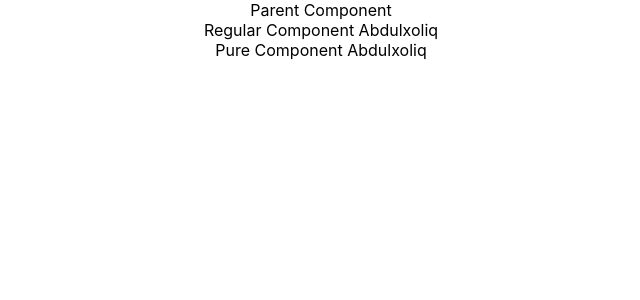
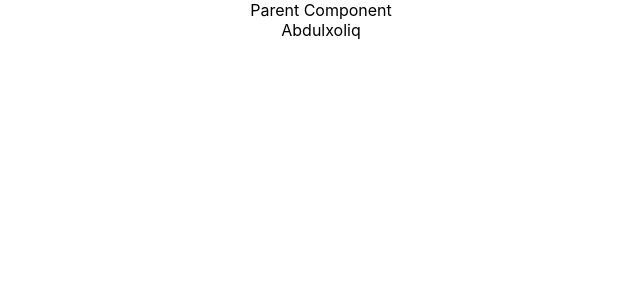
Before and after one commit to Abdulxoliq-1030/react-lessons, a React (Create React App) app in the folder react-lesson/: page / in a window 1280 px wide. Shown: the top 300 px of the page, without its empty margins (319-959 px from the left). Built offline with nearby package versions, Linux system fonts and the light colour scheme.

Commit message:
React memo

```diff
--- a/react-lesson/src/components/lesson-16-pure-component/ParentComp.js
+++ b/react-lesson/src/components/lesson-16-pure-component/ParentComp.js
@@ -1,4 +1,5 @@
 import React, { Component, PureComponent } from "react";
+import Memo from "../lesson-17-memo/Memo";
 import PureComp from "./PureComp";
 import RegularComp from "./RegularComp";
 
@@ -26,8 +27,9 @@ class ParentComp extends PureComponent {
     return (
       <div>
         Parent Component
-        <RegularComp name={this.state.name}></RegularComp>
-        <PureComp name={this.state.name}></PureComp>
+        <Memo name={this.state.name} />
+        {/* <RegularComp name={this.state.name}></RegularComp>
+        <PureComp name={this.state.name}></PureComp> */}
       </div>
     );
   }
--- /dev/null
+++ b/react-lesson/src/components/lesson-17-memo/Memo.js
@@ -0,0 +1,12 @@
+import React from 'react'
+
+function Memo({name}) {
+    console.log('Rendering memo component')
+  return (
+    <div>
+      {name}
+    </div>
+  )
+}
+
+export default React.memo(Memo);
```
